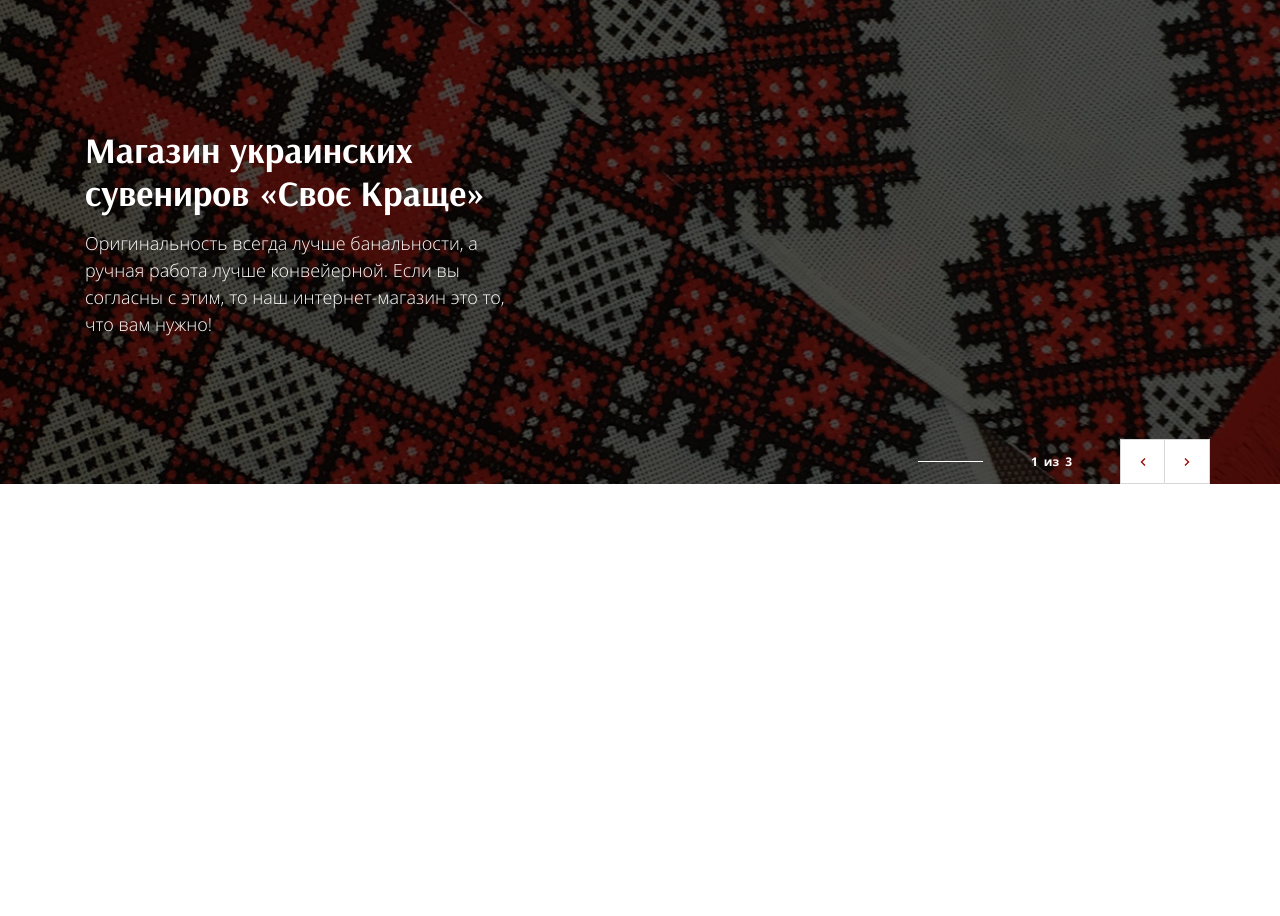
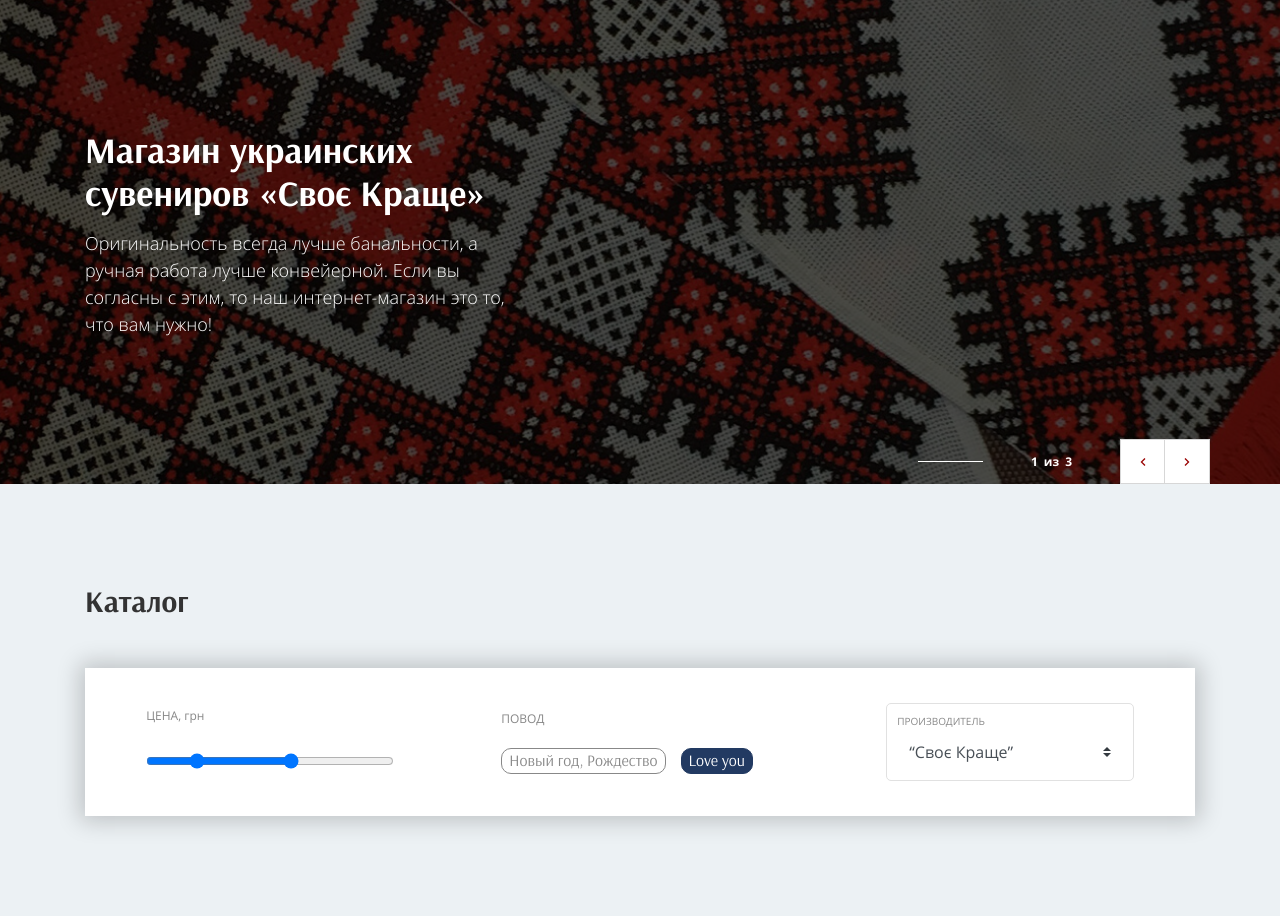
Before and after one commit to ifreeworklancer/souvenirs, a PHP site: page / in a window 1280 px wide. Shown: the part 125-1041 px from the top of the page. Before the commit the page ends 609 px from the top, so only its background shows below. Run offline with PHP 8.4, Linux system fonts and the light colour scheme; data that the repository does not hold is empty.

Commit message:
header_intro

```diff
--- a/src/sass/app.scss
+++ b/src/sass/app.scss
@@ -9,6 +9,8 @@
 
 @import "modules/menu";
 @import "modules/modal";
+@import "modules/input-range";
 
 @import "layout/header";
 @import "layout/intro";
+@import "layout/catalog";
--- /dev/null
+++ b/src/sass/layout/_catalog.scss
@@ -0,0 +1,66 @@
+#catalog {
+    padding: 100px 0;
+    background: #ecf1f4;
+}
+
+.catalog-main-filter {
+    padding: 35px 15px;
+    background: #fff;
+    box-shadow: 0px 0px 22.1px 4.9px rgba(0, 0, 0, 0.2);
+
+    &-item {
+        margin-bottom: 30px;
+
+        @media (min-width: map_get($grid-breakpoints, sm)) {
+            margin-bottom: 0;
+        }
+
+        .title {
+            margin-bottom: 20px;
+            color: $light;
+            font-size: 12px;
+            text-transform: uppercase;
+
+            &__currency {
+                text-transform: none;
+            }
+        }
+
+        .catalog-filter-reason {
+            margin-right: 10px;
+            padding: 0 5px;
+            font-size: 14px;
+            border-radius: 10px;
+            font-family: $headings-font-family;
+
+            @media (min-width: map_get($grid-breakpoints, lg)) {
+                margin-right: 15px;
+                padding: 0 7px;
+                font-size: $font-size-base;
+            }
+
+            &--white {
+                border: 1px solid $light;
+                background: #fff;
+                color: $light;
+            }
+
+            &--blue {
+                color: #fff;
+                background: #223a62;
+                border: 1px solid #223a62;
+            }
+        }
+
+        &--manufacturer {
+            border: 1px solid #e1e1e1;
+            border-radius: 5px;
+            padding: 10px;
+
+            .title {
+                font-size: 10px;
+                margin-bottom: 5px;
+            }
+        }
+    }
+}
--- /dev/null
+++ b/src/sass/modules/_input-range.scss
@@ -0,0 +1,28 @@
+$multiRangeHeight: 2em;
+
+input[type="range"][multiple] {
+    display: block;
+    height: $multiRangeHeight;
+    margin: 0;
+    pointer-events: none;
+
+    &+input[type="range"][multiple] {
+        margin-top: $multiRangeHeight * -1;
+    }
+}
+
+@mixin multirange-thumb {
+    pointer-events: all;
+}
+
+input[type="range"]::-webkit-slider-thumb {
+    @include multirange-thumb;
+}
+
+input[type="range"]::-moz-range-thumb {
+    @include multirange-thumb;
+}
+
+input[type="range"]::-ms-thumb {
+    @include multirange-thumb;
+}
--- a/store.php
+++ b/store.php
@@ -26,13 +26,6 @@ $intro = [
     ]
 ];
 
-$questions = [
-    'image' => '../images/content/main/questions/questions-1.jpg',
-    'title' => 'Как взять машину в прокат?',
-    'list' => [
-        'Душа моя озарена неземной радостью, как эти чудесные весенние утра, которыми я наслаждаюсь от всего сердца.',
-        'Радостью, как эти чудесные весенние утра, которыми я наслаждаюсь от всего сердца.',
-        'Чудесные весенние утра, которыми я наслаждаюсь от всего сердца.',
-        'Радостью, как эти чудесные весенние утра, которыми я наслаждаюсь от всего сердца.'
-    ]
+$catalog = [
+    'title' => 'Каталог'
 ];
--- a/views/sections/catalog.php
+++ b/views/sections/catalog.php
@@ -0,0 +1,57 @@
+<!-- Catalog -->
+<section id="catalog">
+    <div class="container">
+        <div class="row">
+            <div class="col-12">
+                <h2 class="section-title mb-5">
+                    <?= $catalog['title']; ?>
+                </h2>
+            </div>
+        </div>
+        <div class="catalog-main-filter">
+            <div class="row justify-content-around align-items-center">
+                <div class="col-sm-4 col-xl-3">
+                    <div class="catalog-main-filter-item">
+                        <div class="title">
+                            Цена, <span class="title__currency">грн</span>
+                        </div>
+                        <form>
+                            <input type="range" name="catalog_filter_price" id="catalog-filter-price" class="form-control"
+                                multiple min="0" step="10" max="1000" data-values="150 600">
+                        </form>
+                    </div>
+                </div>
+                <div class="col-sm-4 col-xl-3 p-sm-0">
+                    <div class="catalog-main-filter-item">
+                        <div class="title">
+                            Повод
+                        </div>
+                        <div class="catalog-main-filter-item-container d-flex justify-content-start align-items-center">
+                            <a href="#" class="catalog-filter-reason catalog-filter-reason--white">
+                                Новый год, Рождество
+                            </a>
+                            <a href="#" class="catalog-filter-reason catalog-filter-reason--blue">
+                                Love you
+                            </a>
+                        </div>
+                    </div>
+                </div>
+                <div class="col-sm-4 col-xl-3">
+                    <div class="catalog-main-filter-item catalog-main-filter-item--manufacturer">
+                        <div class="title">
+                            Производитель
+                        </div>
+                        <div class="catalog-main-filter-item-container">
+                            <form>
+                                <select class="custom-select" id="catalog-filter-manufacturer">
+                                    <option selected>“Своє Краще”</option>
+                                    <option value="2">“Своє Краще 2”</option>
+                                </select>
+                            </form>
+                        </div>
+                    </div>
+                </div>
+            </div>
+        </div>
+    </div>
+</section>
```
Also changed, not shown: src/js/app.js (+21 -3 lines), dist/app.css, dist/app.js, images/bg/singup-bg.jpg.
